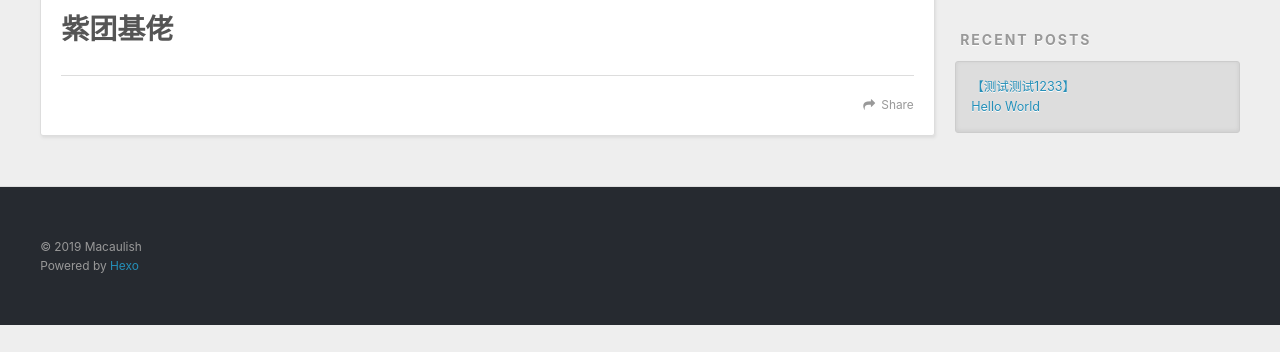
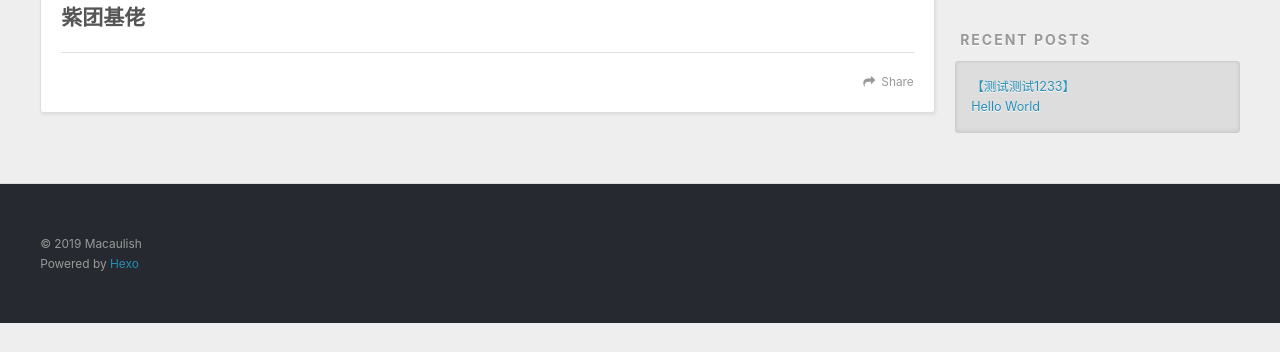
Before and after one commit to Macaulish64/Macaulish.github.io, a plain HTML site: page testart2/index.html in a window 1280 px wide. Shown: the part 448-800 px from the top of the page. Drawn offline with nearby package versions, Linux system fonts and the light colour scheme.

Commit message:
Site updated: 2019-08-02 22:29:02

```diff
--- a/testart2/index.html
+++ b/testart2/index.html
@@ -14,7 +14,7 @@
 <meta property="og:site_name" content="Hexo">
 <meta property="og:description" content="紫团基佬">
 <meta property="og:locale" content="default">
-<meta property="og:updated_time" content="2019-08-02T14:28:15.231Z">
+<meta property="og:updated_time" content="2019-08-02T14:28:54.996Z">
 <meta name="twitter:card" content="summary">
 <meta name="twitter:title" content="【博主介绍】">
 <meta name="twitter:description" content="紫团基佬">
@@ -88,7 +88,7 @@
 
     <div class="article-entry" itemprop="articleBody">
 
-        <h1 id="紫团基佬"><a href="#紫团基佬" class="headerlink" title="紫团基佬"></a>紫团基佬</h1>
+        <h2 id="紫团基佬"><a href="#紫团基佬" class="headerlink" title="紫团基佬"></a>紫团基佬</h2>
 
     </div>
     <footer class="article-footer">
```
